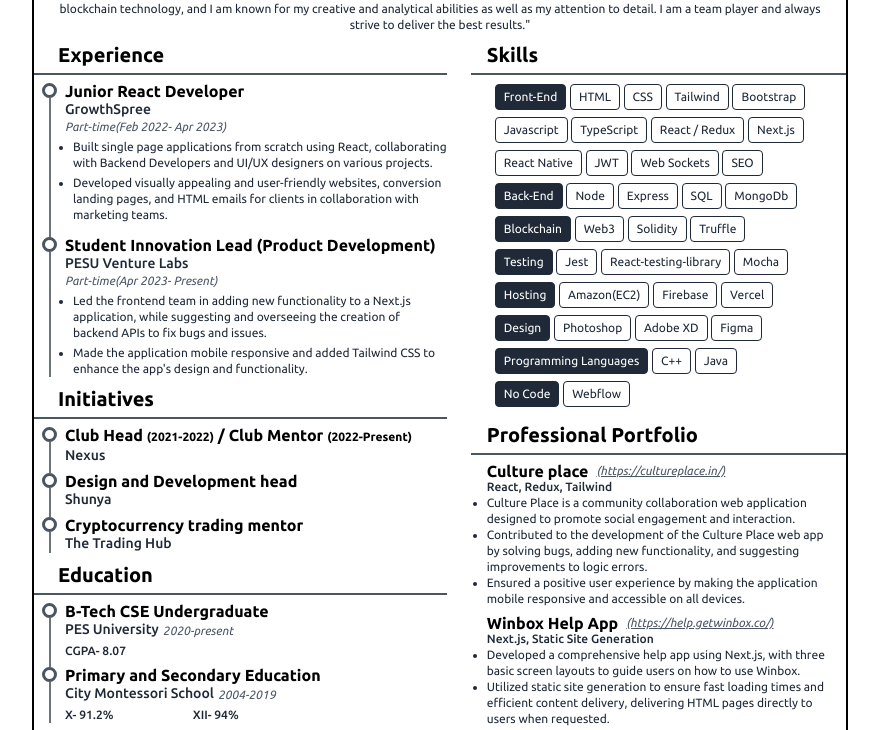
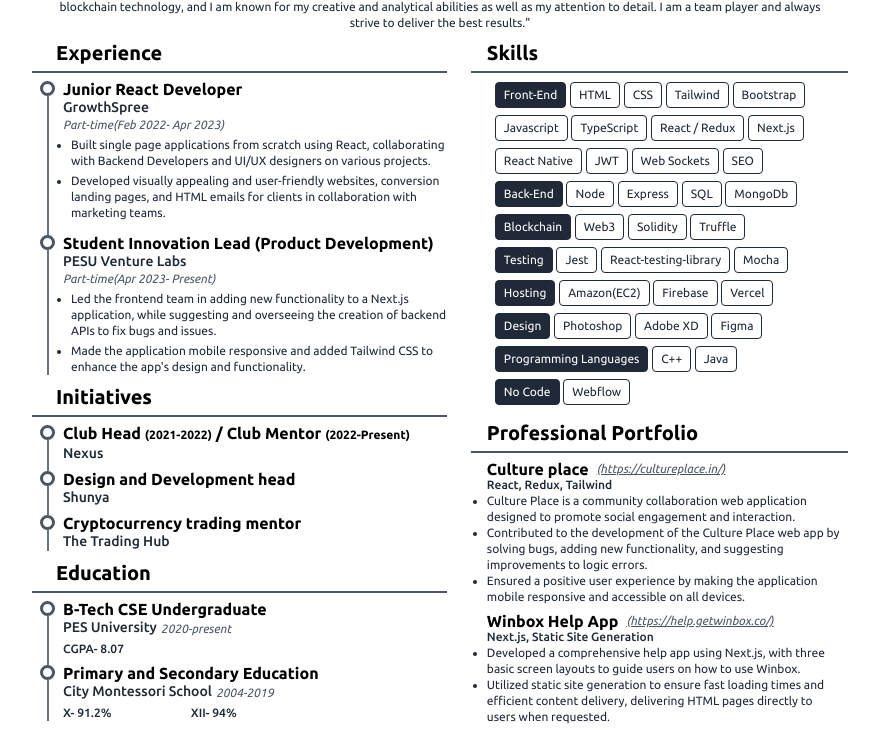
Before and after one commit to Mr-Nayra/Resume, a website built with Vite: page index.html in a window 1280 px wide. Shown: the part 137-867 px from the top of the page, without its empty margins (200-1079 px from the left). Built offline with nearby package versions, Linux system fonts and the light colour scheme.

Commit message:
border removal

```diff
--- a/index.html
+++ b/index.html
@@ -18,7 +18,8 @@
 </head>
 
 <body class="overflow-x-hidden flex items-center justify-center">
-  <div class="pdf border-2 border-black" id="pdf">
+  <div class="pdf " id="pdf">
+    <!-- border-2 border-black -->
     <!-- header -->
     <header class="px-6 py-2 flex flex-row justify-between items-center">
       <div class="h-full flex flex-row items-start">
@@ -194,14 +195,16 @@
             <ul class="list-disc ml-3">
               <li class="text-xs text-gray-800 mt-1">
                 <span class="font-medium">Learn Node-</span>
-                <a href="https://github.com/Mr-Nayra/Learn-Node" class="italic underline text-gray-600">(https://github.com/Mr-Nayra/Learn-Node)</a>
+                <a href="https://github.com/Mr-Nayra/Learn-Node"
+                  class="italic underline text-gray-600">(https://github.com/Mr-Nayra/Learn-Node)</a>
                 <br />
                 Proficient in Node.js and Express.js with expertise in developing RESTful APIs, utilizing SQL and
                 MongoDB for data management and integration.
               </li>
               <li class="text-xs text-gray-800 mt-1">
                 <span class="font-medium">Learn Solidity-</span>
-                <a href="https://github.com/Mr-Nayra/Learn-Node" class="italic underline text-gray-600">(https://github.com/Mr-Nayra/Learn-Node)</a>
+                <a href="https://github.com/Mr-Nayra/Learn-Node"
+                  class="italic underline text-gray-600">(https://github.com/Mr-Nayra/Learn-Node)</a>
                 <br />
                 Skilled in developing decentralized applications (DApps) using React and Solidity, as showcased in
                 this repository.
```
